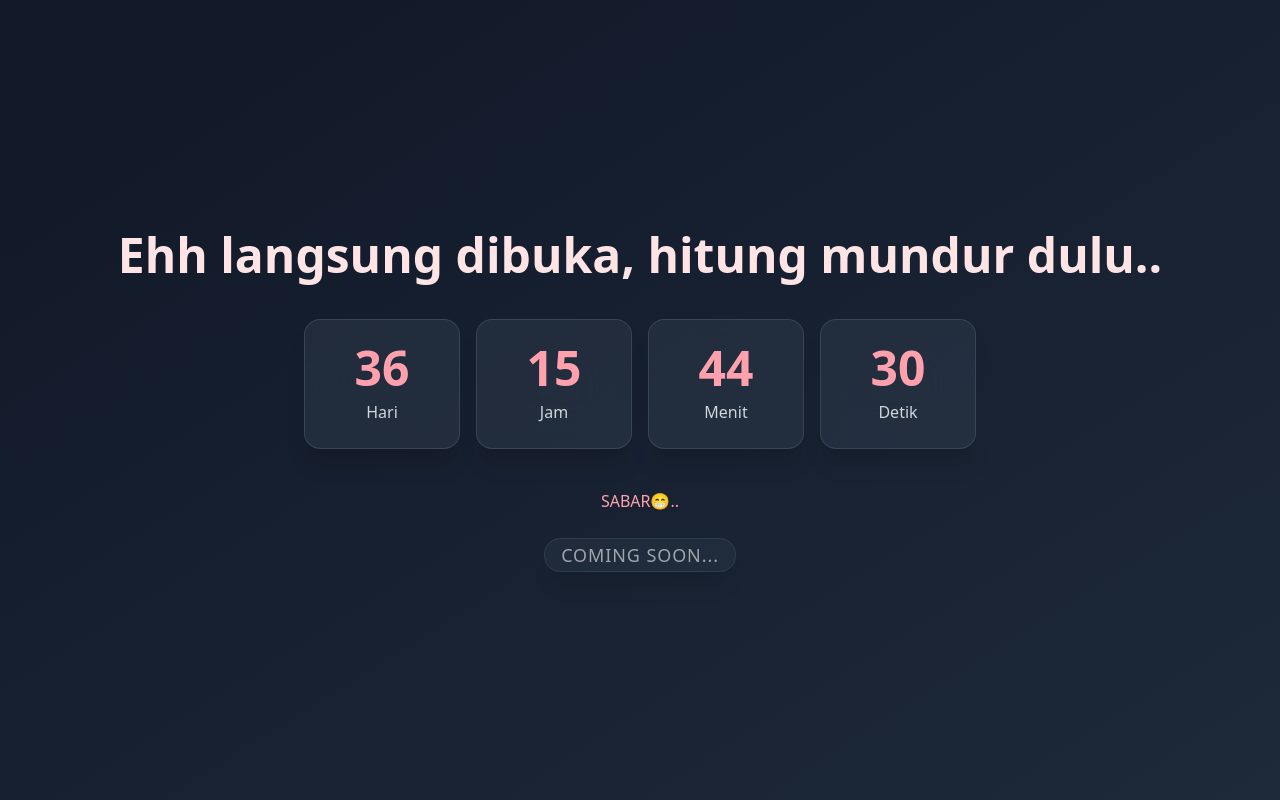
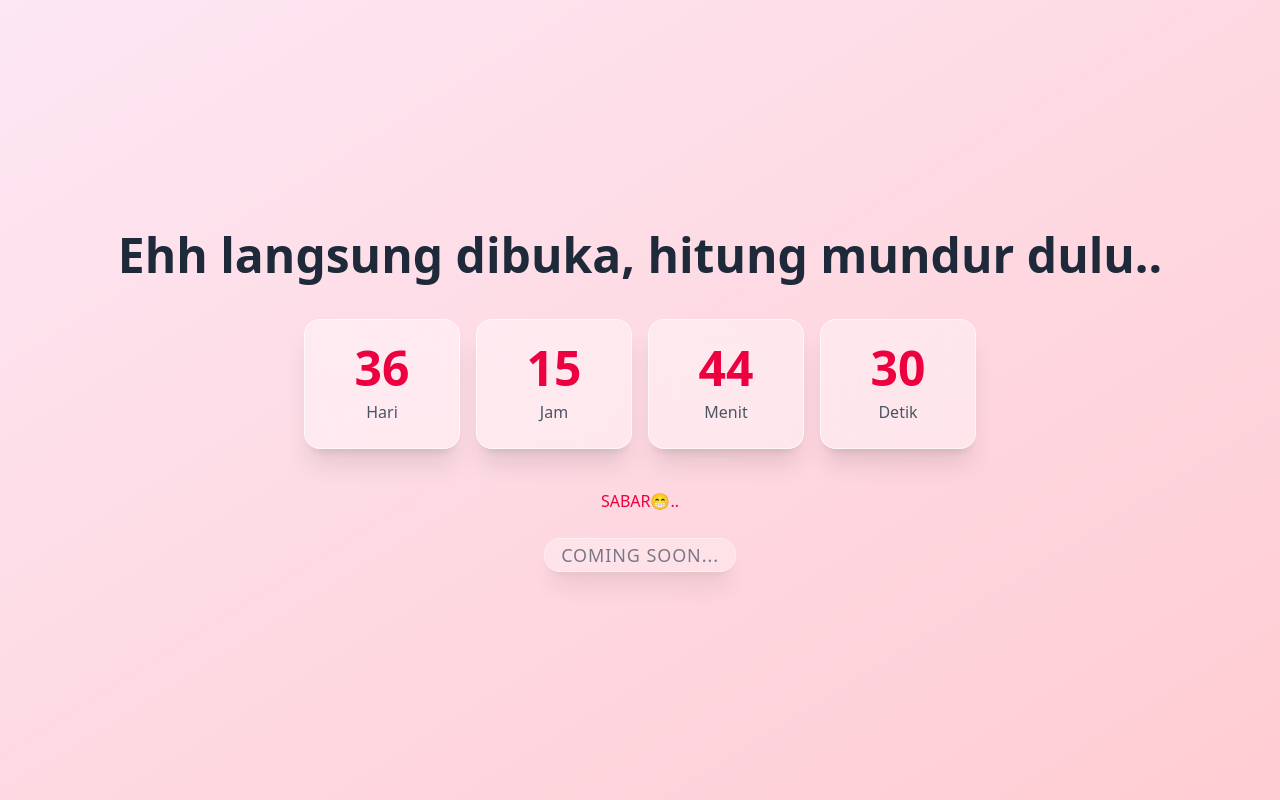
Before and after one commit to faturrahman10/birtday-gift, a React (Vite) app: page / in a window 1280 px wide. Built offline with nearby package versions, Linux system fonts and the light colour scheme.

Commit message:
delete classname dark

```diff
--- a/src/components/Countdown.jsx
+++ b/src/components/Countdown.jsx
@@ -110,7 +110,7 @@ const Countdown = ({ onFinish }) => {
   ];
 
   return (
-    <section className="dark relative min-h-screen flex items-center justify-center overflow-hidden bg-gradient-to-br from-pink-100 to-rose-200 dark:from-gray-900 dark:to-gray-800 px-4">
+    <section className="relative min-h-screen flex items-center justify-center overflow-hidden bg-gradient-to-br from-pink-100 to-rose-200 dark:from-gray-900 dark:to-gray-800 px-4">
       {/* CONFETTI FALLING — FULLSCREEN */}
       {done && (
         <div className="fixed inset-0 pointer-events-none z-[5]">
```
